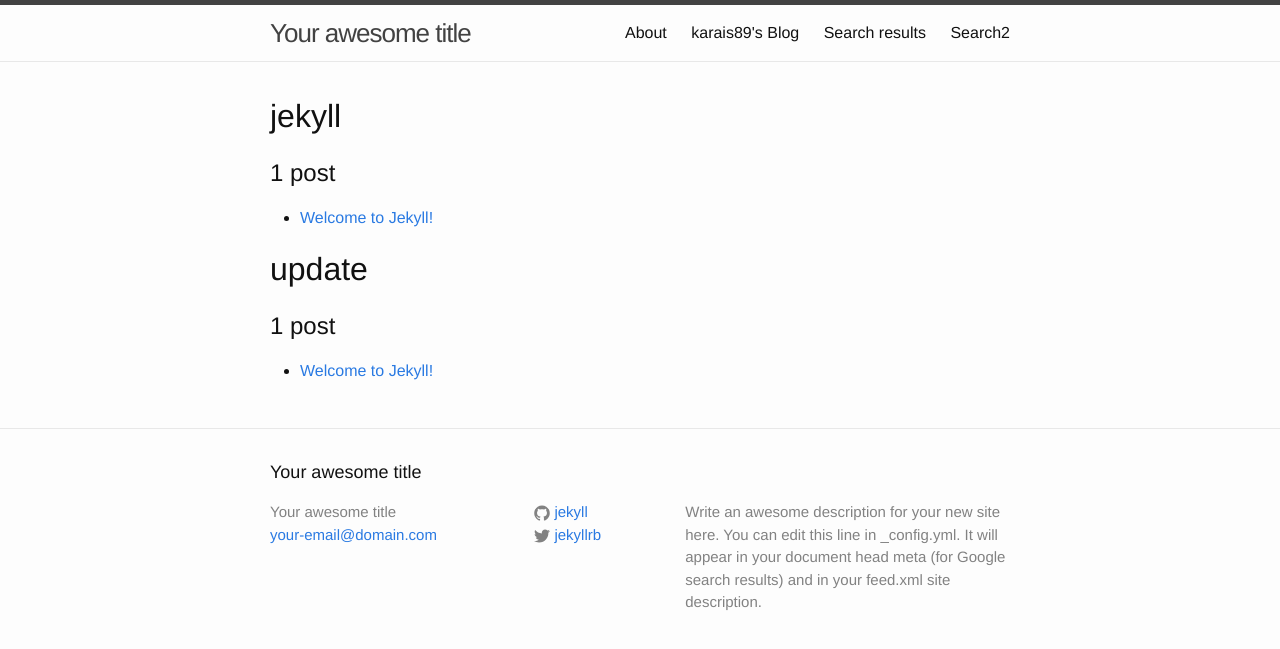
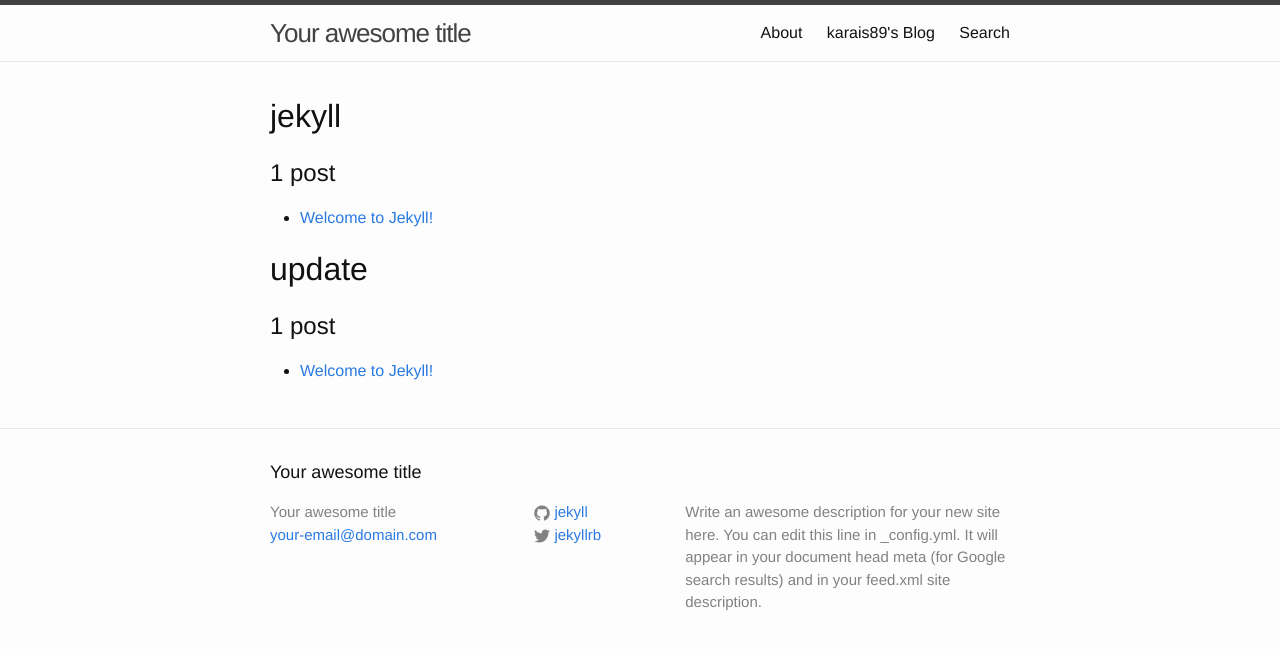
Before and after one commit to karais89/karais89.github.io_back, a Jekyll site: the page built from search.html, in a window 1280 px wide. Shown: the top 649 px of the page. Built offline with Jekyll 4.4.1, drawn with Linux system fonts in a browser that asks for light colours.

Commit message:
- search modify

```diff
--- a/search.html
+++ b/search.html
@@ -1,13 +1,12 @@
 ---
 layout: default
-title: Search results
 ---
 {% comment %}
 This is the "search page". When a user hits `/search?category=foobar`, a little
 piece of JavaScript hides everything on this page that doesn't have a category
 of `foobar`. Likewise for `/search?tag=foobar`.
 
-It's a pretty stupid way of doing things because everything is always visible
+It's a pretty stupid way of doing thingsz because everything is always visible
 in the DOM, but whatever, I don't care about SEO here.
 
 It relies on any links to this page either having a `tag` or a `category` key,
--- a/search2.html
+++ b/search2.html
@@ -1,6 +1,6 @@
 ---
 layout: page
-title: Search2
+title: Search
 permalink: /search2/
 sitemap: false
 ---
```
